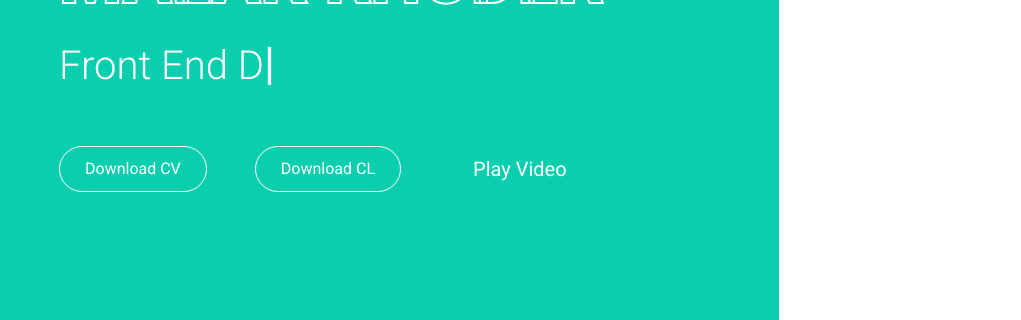
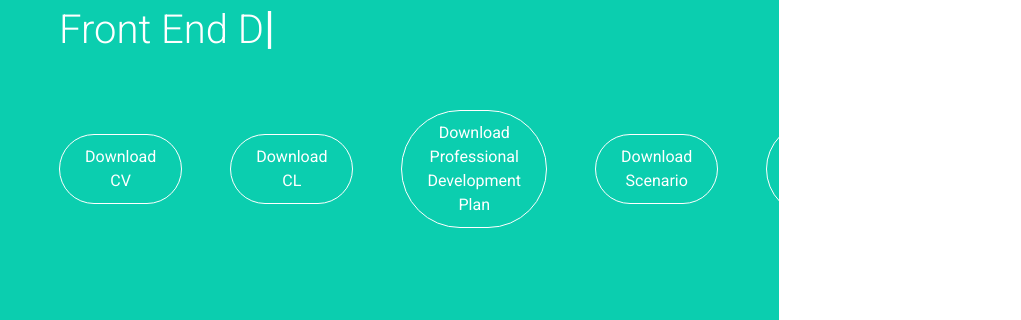
Before and after one commit to Malak993-lho/Portfolio, a plain HTML site: page index.html in a window 1280 px wide. Shown: the part 361-681 px from the top of the page, 501-1522 px from the left, 1021 px wide, since content can reach past the window. Drawn offline with nearby package versions, Linux system fonts and the light colour scheme.

Commit message:
Add files via upload

```diff
--- a/index.html
+++ b/index.html
@@ -92,9 +92,27 @@
                         download="MalakKhode_CV">
                         Download CV
                      </a>
-<a href="https://baudom-my.sharepoint.com/:b:/g/personal/msk445_student_bau_edu_lb/Ed_xlsjMozVJmYHlol105koBtLVfK9lJxmsjsZ6CEIcdKQ?e=YGX8Zg" class="btn btn-outline-light mr-5" download="MalakKhode_Cl">
+                     <a href="https://baudom-my.sharepoint.com/:b:/g/personal/msk445_student_bau_edu_lb/Ed_xlsjMozVJmYHlol105koBtLVfK9lJxmsjsZ6CEIcdKQ?e=YGX8Zg"
+                        class="btn btn-outline-light mr-5"
+                        download="MalakKhode_CL">
                         Download CL
                      </a>
+                     <a href="https://baudom-my.sharepoint.com/:f:/g/personal/msk445_student_bau_edu_lb/EoUk0mNN5ctDkul6wBOJnQMBzpp0E6_XCZdbMPLlFSw_zg?e=xfISNj"
+                        class="btn btn-outline-light mr-5"
+                        download="Professional_Development_Plan">
+                        Download Professional Development Plan
+                     </a>
+                     <a href="https://baudom-my.sharepoint.com/:f:/g/personal/msk445_student_bau_edu_lb/EnTV1O17l1hNndudbWYFXIgBaxk1-BQPC7ckUNUzANmLpw?e=xuuEnN"
+                        class="btn btn-outline-light mr-5"
+                        download="Scenario">
+                        Download Scenario
+                     </a>
+                     <a href="https://baudom-my.sharepoint.com/:f:/g/personal/msk445_student_bau_edu_lb/EjopWQjKGsNPhKWlDyM-fgwBXX69wPzHaBPOjb8xtQ3nUA?e=JOCQ3N"
+                        class="btn btn-outline-light mr-5"
+                        download="Big_Five_Personality">
+                        Download Big Five Personality
+                     </a>
+
 
 
                             <span></span>
```
Lines whose indentation alone changed are shown as unchanged.
